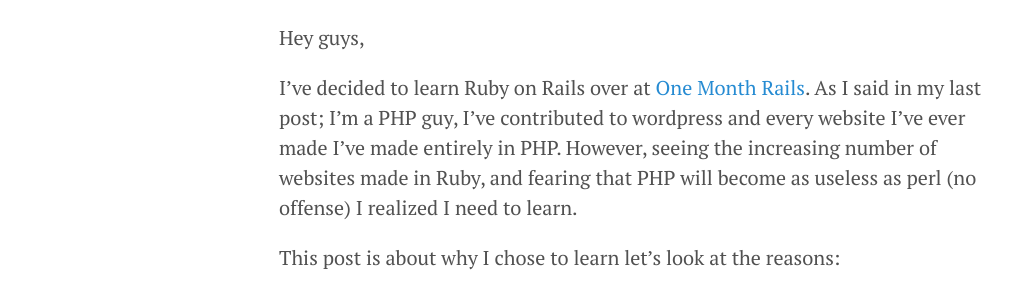
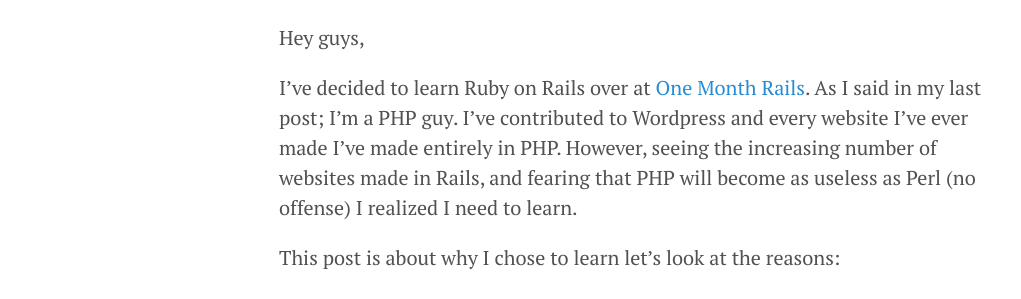
Before and after one commit to jakesyl/blog, a Jekyll site: the page built from _posts/2014-06-24-rails.md, in a window 1280 px wide and 900 px high. Shown: the part 209-508 px from the top of the window, without its empty margins (1-1022 px from the left). Built offline with Jekyll 4.4.1, drawn with Linux system fonts in a browser that asks for light colours; Markdown is read by kramdown in place of the engine named in the settings.

Commit message:
fanboys were added

```diff
--- a/_posts/2014-06-24-rails.md
+++ b/_posts/2014-06-24-rails.md
@@ -2,10 +2,9 @@
 layout: post
 title: Hello World!
 ---
-
 Hey guys,
 
-I've decided to learn Ruby on Rails over at <a href="https://onemonth.com/courses/one-month-rails/">One Month Rails</a>. As I said in my last post; I'm a PHP guy, I've contributed to wordpress and every website I've ever made I've made entirely in PHP.  However, seeing the increasing number of websites made in Ruby, and fearing that PHP will become as useless as perl (no offense) I realized I need to learn.
+I've decided to learn Ruby on Rails over at <a href="https://onemonth.com/courses/one-month-rails/">One Month Rails</a>. As I said in my last post; I'm a PHP guy. I've contributed to Wordpress and every website I've ever made I've made entirely in PHP.  However, seeing the increasing number of websites made in Rails, and fearing that PHP will become as useless as Perl (no offense) I realized I need to learn.
 
 This post is about why I chose to learn let's look at the reasons:
 
@@ -31,3 +30,6 @@ Sources:
 <a href="http://www.amzur.com/comparison-php-vs-ruby-on-rails-ror/"> Amzur</a>
 
 Although I'm being extremely biased, in order to convince myself to shell out the $100 I do think that Ruby is going to be the future of the internet.  The reality is PHP is just old, It's based off C++ and there's no expression.  Although I'm saying this now, I'll see if my opinion changes in 30 days.  Now a lovely infographic that well explains the opinions of some fanboys I know:
+
+
+<img border="0" src="/Photos/fanboys.jpeg" alt="Forus Gump">
```
